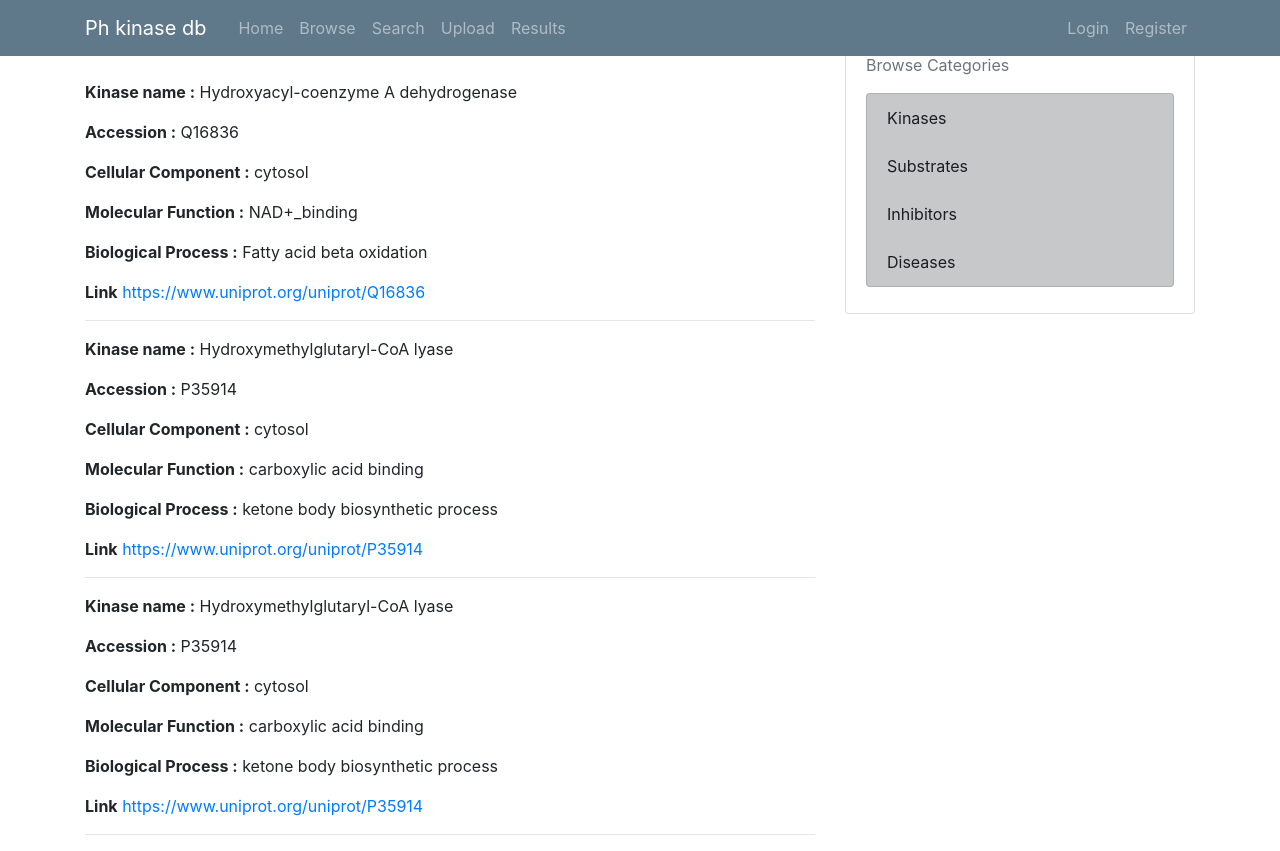
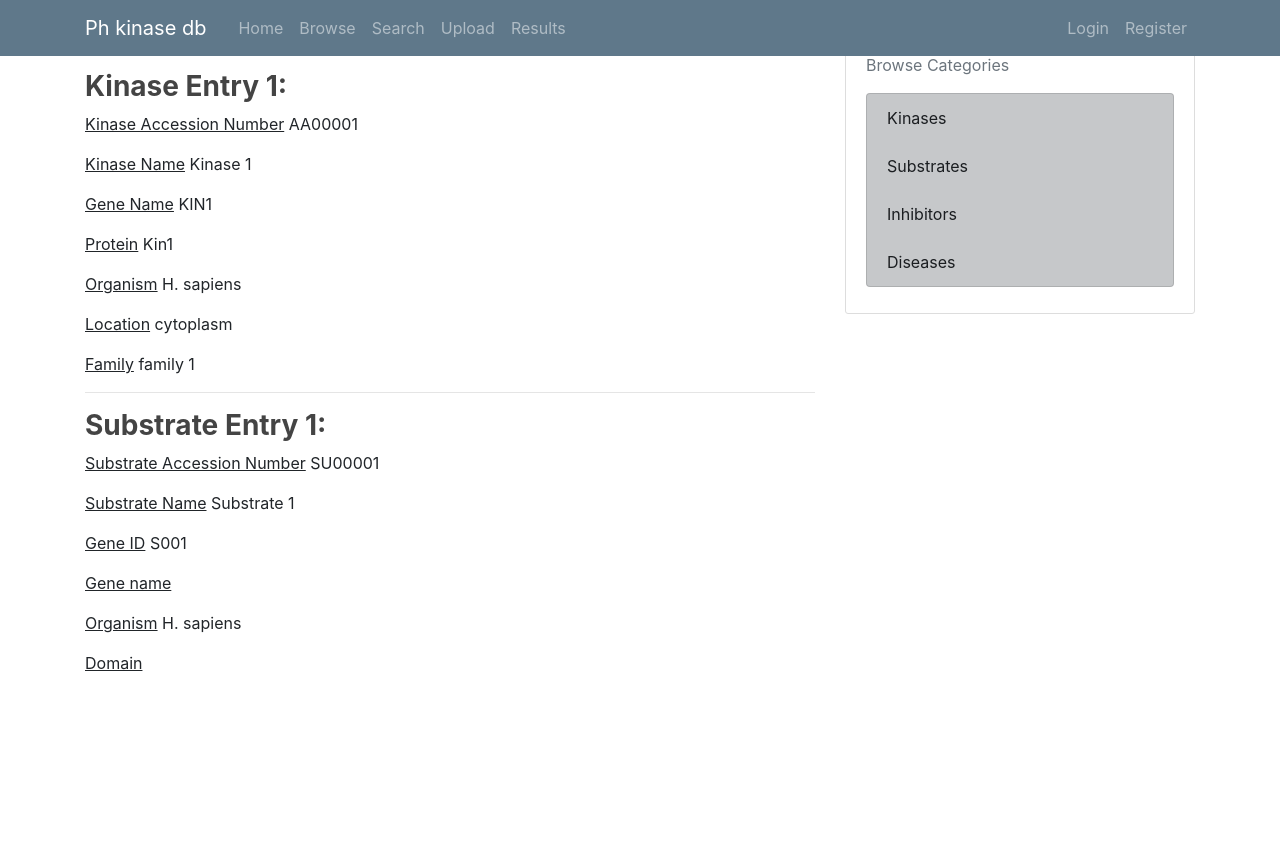
Before and after one commit to anapenedos/PhosQuest, a Flask app: page /browse in a window 1280 px wide. After the commit the page ends 671 px from the top, so only its background shows below. Run offline with Flask 2, Linux system fonts and the light colour scheme; data comes from the database, SQL or seed files in the repository; data that the repository does not hold is empty; some libraries are stand-ins or nearby versions.

Commit message:
Browse data now coming from test_db!!

```diff
--- a/kinase_db_app/routes.py
+++ b/kinase_db_app/routes.py
@@ -1,6 +1,8 @@
 from flask import flash, render_template, url_for, redirect
 from kinase_db_app import app, db, bcrypt
-from test_data import browse_data
+import sys
+sys.path.insert(0, 'service_scripts')
+import query_testdb
 from kinase_db_app.forms import RegistrationForm, LoginForm, UploadForm
 from kinase_db_app.forms import SearchForm
 from werkzeug.utils import secure_filename
@@ -19,6 +21,9 @@ def home():
 # route for browse page with browse template
 @app.route("/browse")
 def browse():
+    """ Use test db data to populate browse page"""
+    browse_data = query_testdb.querytest()
+
     """render template with browse data and title for browse page"""
     return render_template('browse.html', browse_data=browse_data,
                            title="Browse")
--- a/kinase_db_app/templates/browse.html
+++ b/kinase_db_app/templates/browse.html
@@ -2,20 +2,25 @@
 {% extends "layout.html" %}
 {% block content %}
 
-<h1>Browse our spangly new database</h1>
+<h2>Display of first item in database tables</h2>
 
 <br>
 <!--This code loops through the test browse_data from run.py-->
-{% for item in browse_data %}
-
-<p><b>Kinase name :</b> {{ item.name }}</p>
-<p><b>Accession :</b> {{ item.accession }}</p>
-<p><b>Cellular Component :</b> {{ item.Cellular_component }}</p>
-<p><b>Molecular Function :</b> {{ item.Molecular_Function }}</p>
-<p><b>Biological Process :</b> {{ item.Biological_Process }}</p>
-<p><b>Link</b> <a href ={{ item.link }} target = _blank>{{ item.link }}</a></p>
-
+<H3><b>Kinase Entry 1:</b></H3>
+    <p><u>Kinase Accession Number</u> {{ browse_data[0].kin_acc_num }}</p>
+    <p><u>Kinase Name</u> {{ browse_data[0].kin_name }}</p>
+    <p><u>Gene Name</u> {{ browse_data[0].kin_gene}}</p>
+    <p><u>Protein</u> {{ browse_data[0].kin_prot}}<p>
+    <p><u>Organism</u> {{ browse_data[0].kin_org}}<p>
+    <p><u>Location</u> {{ browse_data[0].kin_loc}}<p>
+    <p><u>Family</u> {{ browse_data[0].kin_fam}}<p>
 <hr>
-{% endfor %}
+<H3><b>Substrate Entry 1:</b></H3>
+    <p><u>Substrate Accession Number</u> {{ browse_data[1].subs_acc_num }}</p>
+    <p><u>Substrate Name</u> {{ browse_data[1].subs_name }}</p>
+    <p><u>Gene ID</u> {{ browse_data[1].subs_gene_id}}</p>
+    <p><u>Gene name</u> {{ browse_data[1].subs_gene_name}}</p>
+    <p><u>Organism</u> {{ browse_data[1].subs_org}}</p>
+    <p><u>Domain</u> {{ browse_data[1].kin_domain}}</p>
 
 {% endblock content %}
--- a/service_scripts/query_testdb.py
+++ b/service_scripts/query_testdb.py
@@ -1,20 +1,31 @@
 import sys
 import os
+
 #so we can access the scripts..
 sys.path.insert(0, 'data_access')
-from sqlalchemy_declarative import Base, Kinase
-from sqlalchemy import create_engine
-from sqlalchemy.orm import sessionmaker
+from sqlalchemy_declarative import Base, Kinase, Substrate, Inhibitor,\
+            Phosphosite, Location
+from sqlalchemy import create_engine, inspect
+from sqlalchemy.orm import sessionmaker, attributes
 
-#create db path using os to avoid problems with windows vs linux
-dbpath = os.path.join('database', 'kinases_test3_all.db')
-engine = create_engine(f'sqlite:///{ dbpath }')
-Base.metadata.bind = engine
-DBsession = sessionmaker()
-DBsession.bind = engine
-session = DBsession()
+def querytest():
+    """ query entire test db into lists of info from all tables """
+    #create db path using os to avoid problems with windows vs linux
+    dbpath = os.path.join('database', 'kinases_test3_all.db')
+    engine = create_engine(f'sqlite:///{ dbpath }')
+    Base.metadata.bind = engine
+    DBsession = sessionmaker()
+    DBsession.bind = engine
+    session = DBsession()
 
-kinase  = session.query(Kinase).all()
+    #get first result from DB
+    #convert to dict and remove first key (object instance)
+    kinase  = session.query(Kinase).first()
+    substrate  = session.query(Substrate).first()
+    inhibitor  = session.query(Inhibitor).first()
+    phosphosite  = session.query(Phosphosite).first()
+    location  = session.query(Location).first()
 
-for item in kinase:
-    print("Kinase is " + item.kin_name + "\t Kinase Family is " + item.kin_fam)
+    result = [kinase, substrate, inhibitor, phosphosite, location]
+
+    return result
```
